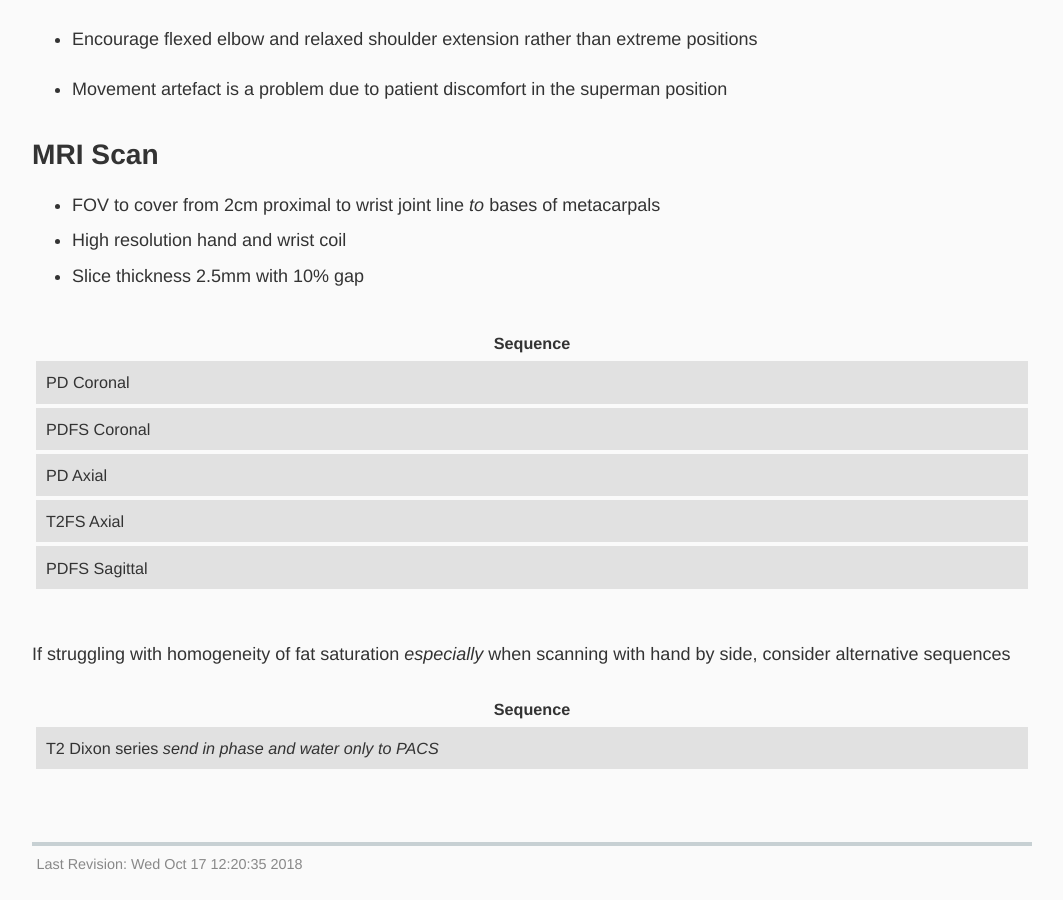
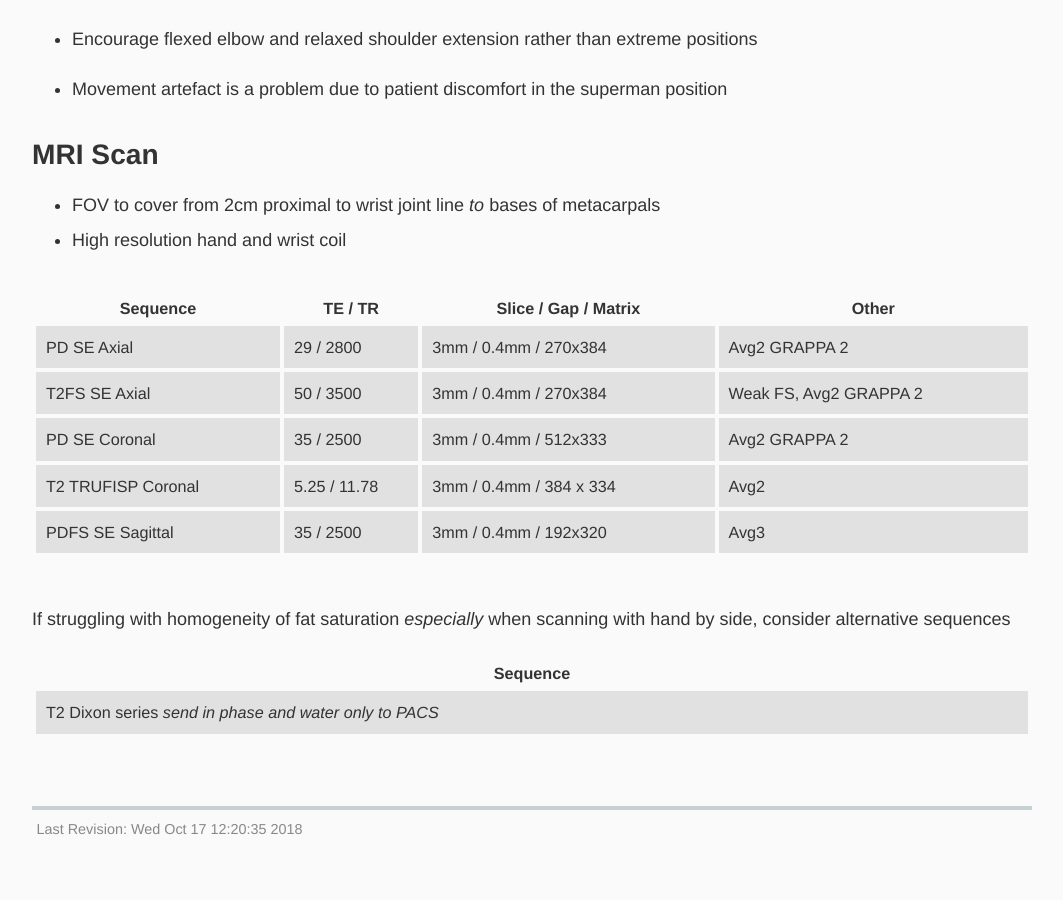
Before and after one commit to harrogatemsk/harrogatemsk.github.io, a Jekyll site: the page built from _protocols/standard-wrist.md, in a window 1280 px wide and 900 px high, scrolled down 656 px. Shown: the whole window, without its empty margins (108-1171 px from the left). Built offline with Jekyll 4.4.1, drawn with Linux system fonts in a browser that asks for light colours; some web fonts are replaced; after the commit the page ends 1520 px from its top, so only the background shows below that.

Commit message:
Update standard-wrist.md

```diff
--- a/_protocols/standard-wrist.md
+++ b/_protocols/standard-wrist.md
@@ -34,15 +34,15 @@ Standard wrist MRI has a wide range of applications, finding use in the assessme
 
 * FOV to cover from 2cm proximal to wrist joint line _to_ bases of metacarpals
 * High resolution hand and wrist coil
-* Slice thickness 2.5mm with 10% gap
 
-| Sequence			|
-|---				|
-| PD Coronal		|
-| PDFS Coronal		|
-| PD Axial			|
-| T2FS Axial		|
-| PDFS Sagittal		|
+| Sequence						|	TE / TR			|	Slice / Gap / Matrix		| Other |
+|---							|---				|---							|---    |
+| PD SE Axial	| 29 / 2800			| 3mm / 0.4mm / 270x384				| Avg2 GRAPPA 2  |
+| T2FS SE Axial	| 50 / 3500			| 3mm / 0.4mm / 270x384				| Weak FS, Avg2 GRAPPA 2  |
+| PD SE Coronal	| 35 / 2500			| 3mm / 0.4mm / 512x333				| Avg2 GRAPPA 2  |
+| T2 TRUFISP Coronal	| 5.25 / 11.78			| 3mm / 0.4mm / 384 x 334				| Avg2  |
+| PDFS SE Sagittal	| 35 / 2500			| 3mm / 0.4mm / 192x320				| Avg3 |
+
 
 If struggling with homogeneity of fat saturation _especially_ when scanning with hand by side, consider alternative sequences
 
```
